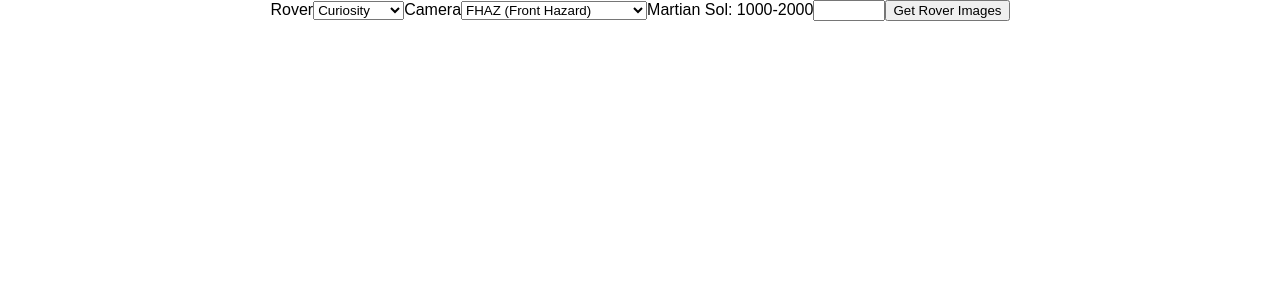
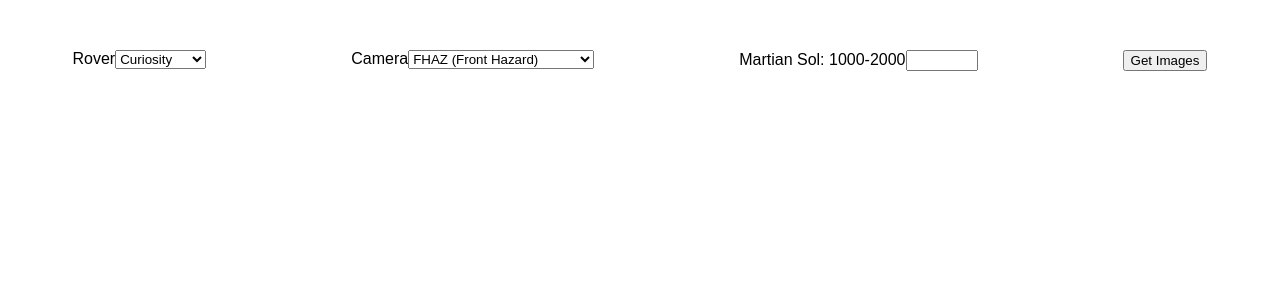
Before and after one commit to AryDavani/10.3-mars-rover, a React (Create React App) app: page / in a window 1280 px wide. Shown: the top 300 px of the page. Built offline with nearby package versions, Linux system fonts and the light colour scheme.

Commit message:
reformatted components

```diff
--- a/src/components/App.js
+++ b/src/components/App.js
@@ -1,69 +1,16 @@
 import React, { Component } from 'react';
 import '../styles/App.css';
-
-const API_KEY = "YsufMlmxBpbmZbBZ1ITvaOESX5ocgzaKBzVDnpTL";
-
+import GetImageForm from './GetImageForm';
 
 class App extends Component {
   constructor(){
     super();
-
-    this.state = {
-      rover: '',
-      camera: '',
-      sol: ''
-    }
-
-    this._handleChange = this._handleChange.bind(this);
-    this._handleSubmit = this._handleSubmit.bind(this);
-
-    let rover = this.state.rover;
-    let camera = this.state.camera;
-    let number = this.state.sol;
-
-    const IMG_URL = 'https://api.nasa.gov/mars-photos/api/v1/rovers/${rover}/photos?sol=${number}&camera=${camera}&api_key=${API_KEY}';
-  }
-
-  _handleChange(event){
-    console.log(event.target.name);
-    console.log(event.target.value);
-
-    let object = {};
-    object[event.target.name] = event.target.value;
-    this.setState(object);
-  }
-
-  _handleSubmit(event){
-    console.log(this.state);
-    console.log("working");
   }
 
   render() {
     return (
-      <div className="flex-center">
-
-        <form onSubmit={ this._handleSubmit }>
-
-          <label>Rover</label>
-          <select onChange={ this._handleChange } name="rover" value={this.state.value}>
-            <option value="Curiosity">Curiosity</option>
-            <option value="Opportunity">Opportunity</option>
-            <option value="Spirit">Spirit</option>
-          </select>
-
-          <label>Camera</label>
-          <select onChange={ this._handleChange } name="camera" value={ this.state.value }>
-            <option value="fhaz">FHAZ (Front Hazard)</option>
-            <option value="rhaz">RHAZ (Rear Hazard)</option>
-            <option value="navcam">NAVCAM (Navigation Cam)</option>
-          </select>
-
-          <label>Martian Sol: 1000-2000</label>
-          <input name="sol" type="number" onChange={ this._handleChange } max="2000" min="1000" value={ this.state.value }/>
-
-          <input type="submit" value="Get Rover Images" />
-        </form>
-
+      <div className="App">
+        <GetImageForm />
       </div>
     );
   }
--- /dev/null
+++ b/src/components/GetImageButton.js
@@ -0,0 +1,7 @@
+import React, { Component } from 'react';
+
+export default function GetImageButton(props) {
+  return (
+    <button onClick={ props.handleSubmit }>Get Images</button>
+  )
+}
--- /dev/null
+++ b/src/components/GetImageForm.js
@@ -0,0 +1,77 @@
+import React, { Component } from 'react';
+import GetImageButton from './GetImageButton';
+
+const API_KEY = "YsufMlmxBpbmZbBZ1ITvaOESX5ocgzaKBzVDnpTL";
+
+export default class GetImageForm extends Component {
+  constructor() {
+    super();
+
+    this.state = {
+      rover: '',
+      camera: '',
+      sol: ''
+    }
+
+    this._handleChange = this._handleChange.bind(this);
+    this._handleSubmit = this._handleSubmit.bind(this);
+
+  }
+
+  _handleChange(event){
+    let object = {};
+    object[event.target.name] = event.target.value;
+    this.setState(object);
+  }
+
+  _handleSubmit(event){
+    let rover = this.state.rover;
+    let camera = this.state.camera;
+    let number = this.state.sol;
+
+    const IMG_URL = `https://api.nasa.gov/mars-photos/api/v1/rovers/${rover}/photos?sol=${number}&camera=${camera}&api_key=${API_KEY}`;
+
+    fetch(IMG_URL).then((result) => {
+      result.json().then((response) => {
+        console.log("working?", response);
+      })
+    })
+  }
+
+  render() {
+    return (
+      <div>
+        <form className="inputs flex-center">
+
+          <div>
+            <label>Rover</label>
+            <select onChange={ this._handleChange } name="rover" value={this.state.value}>
+              <option value="Curiosity">Curiosity</option>
+              <option value="Opportunity">Opportunity</option>
+              <option value="Spirit">Spirit</option>
+            </select>
+          </div>
+
+          <div>
+            <label>Camera</label>
+            <select onChange={ this._handleChange } name="camera" value={ this.state.value }>
+              <option value="fhaz">FHAZ (Front Hazard)</option>
+              <option value="rhaz">RHAZ (Rear Hazard)</option>
+              <option value="navcam">NAVCAM (Navigation Cam)</option>
+            </select>
+          </div>
+
+          <div>
+            <label>Martian Sol: 1000-2000</label>
+            <input name="sol" type="number" onChange={ this._handleChange } max="2000" min="1000" value={ this.state.value }/>
+          </div>
+
+          <div>
+            <GetImageButton handleSubmit={ this.handleSubmit }/>
+          </div>
+
+        </form>
+      </div>
+    )
+  }
+}
--- a/src/styles/index.css
+++ b/src/styles/index.css
@@ -6,5 +6,8 @@ body {
 
 .flex-center {
   display: flex;
-  justify-content: center;
+  justify-content: space-around;
 }
+.inputs {
+  margin-top: 50px;
+}
```
Also changed, not shown: src/components/ImageDisplay.js (added).
